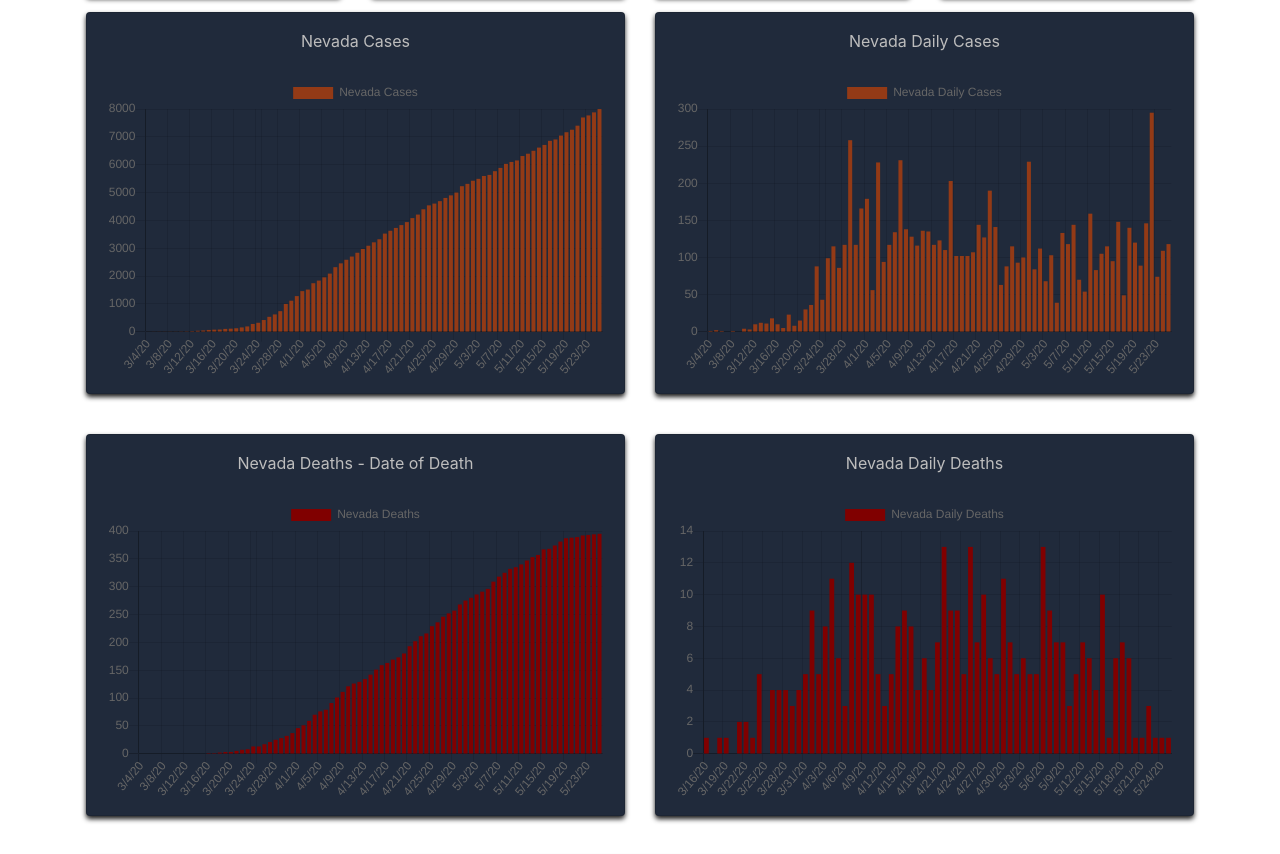
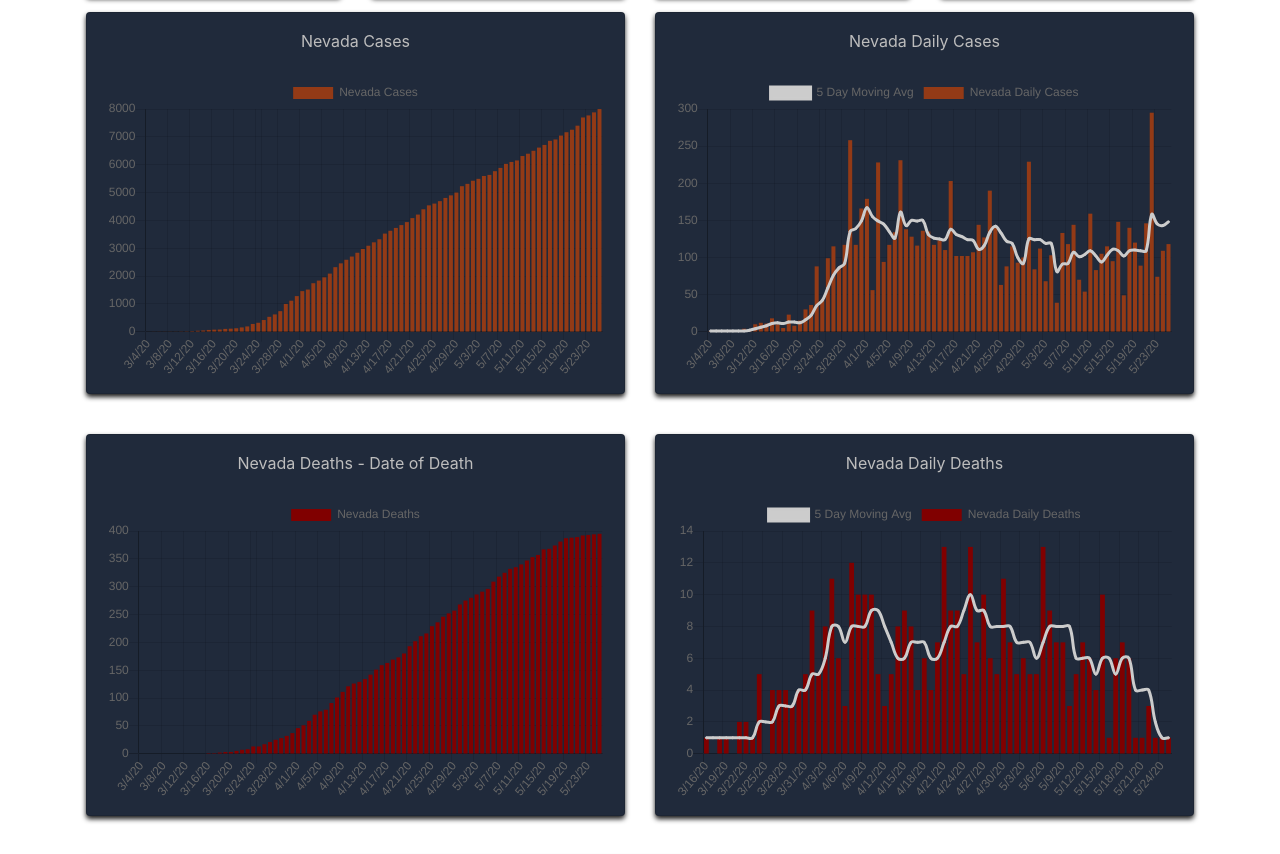
Before and after one commit to roncham/covid19, a Gatsby site: page /nevada in a window 1280 px wide. Shown: the part 366-1220 px from the top of the page. Built offline with nearby package versions, Linux system fonts and the light colour scheme; Gatsby itself is replaced by a stand-in of ours.

Commit message:
5 day avgs

```diff
--- a/src/pages/nevada.js
+++ b/src/pages/nevada.js
@@ -276,7 +276,101 @@ class NevadaPage extends Component {
 			],
 			datasets: [
 				{
+					label: '5 Day Moving Avg', //Daily Cases Avg
+					type: 'line',
+					fill: false, // Don't fill area under the line
+					backgroundColor: '#ccc',
+					borderColor: '#ccc',
+					pointRadius: 1,
+					data: [
+						1,
+						1,
+						1,
+						1,
+						1,
+						1,
+						1,
+						2,
+						4,
+						6,
+						8,
+						11,
+						12,
+						11,
+						13,
+						13,
+						12,
+						16,
+						22,
+						35,
+						42,
+						59,
+						76,
+						86,
+						92,
+						135,
+						139,
+						149,
+						167,
+						155,
+						149,
+						145,
+						135,
+						126,
+						161,
+						143,
+						150,
+						149,
+						150,
+						131,
+						126,
+						125,
+						124,
+						138,
+						131,
+						128,
+						124,
+						123,
+						111,
+						116,
+						134,
+						142,
+						133,
+						122,
+						119,
+						100,
+						92,
+						125,
+						124,
+						124,
+						119,
+						119,
+						81,
+						91,
+						92,
+						107,
+						101,
+						104,
+						109,
+						102,
+						94,
+						103,
+						111,
+						109,
+						102,
+						109,
+						110,
+						109,
+						109,
+						158,
+						145,
+						143,
+						148,
+					],
+				},
+				{
 					label: 'Nevada Daily Cases',
+					type: 'bar',
 					data: [
 						1,
 						2,
@@ -621,6 +715,87 @@ class NevadaPage extends Component {
 				'5/25/20',
 			],
 			datasets: [
+				{
+					label: '5 Day Moving Avg', //Daily Death Avg
+					type: 'line',
+					fill: false, // Don't fill area under the line
+					backgroundColor: '#ccc',
+					borderColor: '#ccc',
+					pointRadius: 1,
+					data: [
+						1,
+						1,
+						1,
+						1,
+						1,
+						1,
+						1,
+						1,
+						2,
+						2,
+						2,
+						3,
+						3,
+						3,
+						4,
+						4,
+						5,
+						5,
+						6,
+						8,
+						8,
+						7,
+						8,
+						8,
+						8,
+						9,
+						9,
+						8,
+						7,
+						6,
+						6,
+						7,
+						7,
+						7,
+						6,
+						6,
+						7,
+						8,
+						8,
+						9,
+						10,
+						9,
+						9,
+						8,
+						8,
+						8,
+						8,
+						7,
+						7,
+						7,
+						6,
+						7,
+						8,
+						8,
+						8,
+						8,
+						6,
+						6,
+						6,
+						5,
+						6,
+						6,
+						5,
+						6,
+						6,
+						4,
+						4,
+						4,
+						2,
+						1,
+						1,
+					],
+				},
 				{
 					label: 'Nevada Daily Deaths',
 					backgroundColor: 'maroon',
@@ -1004,7 +1179,7 @@ class NevadaPage extends Component {
 								<em>NOTE: Nevada Data Is One Day Old</em>
 							</h5>
 							<p className="is-dark-text-light">
-								<em>Hover over colored sections to see numbers.</em>
+								<em>Hover over colored bars/lines to see numbers.</em>
 							</p>
 						</div>
 						<div className="row">
```
Also changed, not shown: src/models/usList.js (+4 -4 lines), src/pages/clarkcounty.js (+176 -2 lines).
